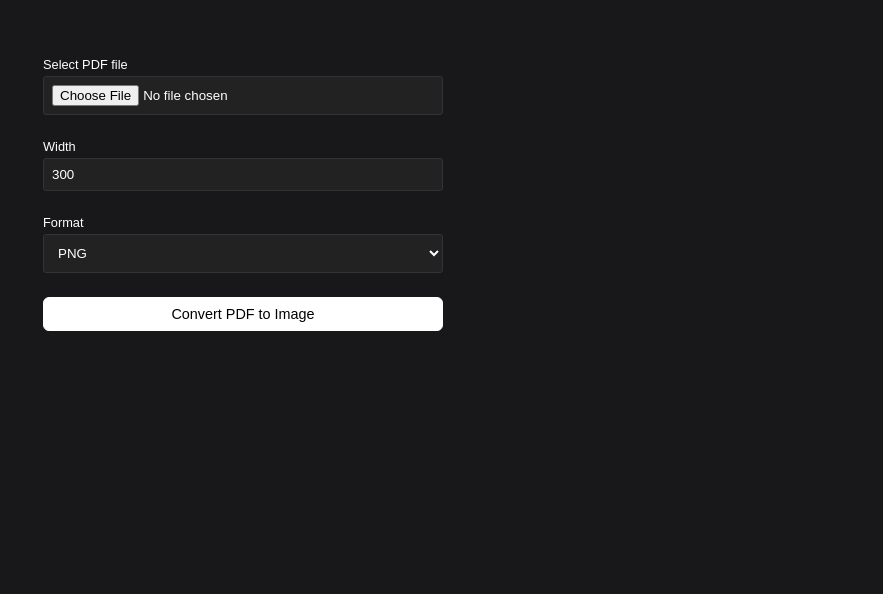
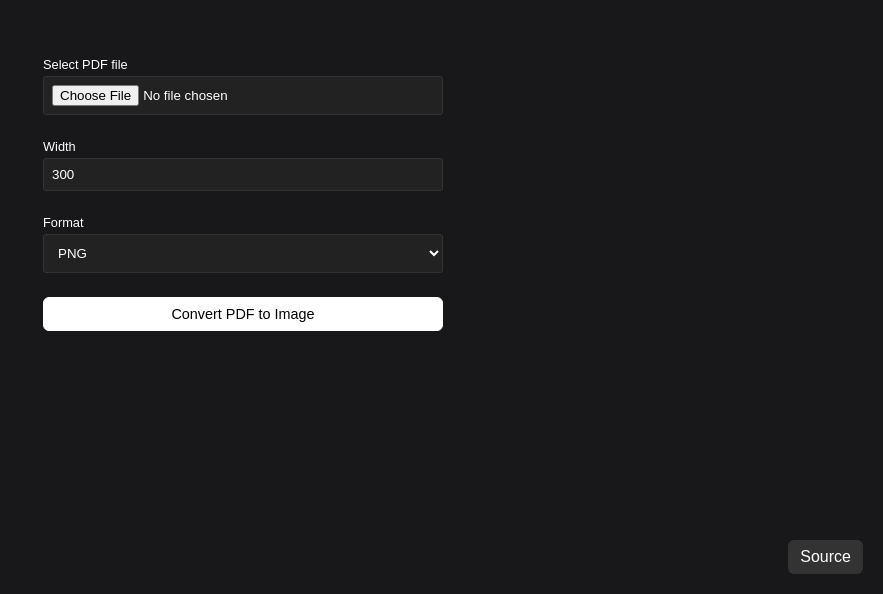
Before and after one commit to merthanmerter/pdf-image, a website: page src/views/index.html in a window 1280 px wide. Shown: the part 206-800 px from the top of the page, without its empty margins (397-1280 px from the left). Drawn offline with nearby package versions, Linux system fonts and the light colour scheme; files that its build step writes are made by us from their sources.

Commit message:
feat: add GitHub source link

```diff
--- a/src/public/styles.css
+++ b/src/public/styles.css
@@ -167,3 +167,20 @@ a:hover {
 .scrollbar::-webkit-scrollbar-thumb:hover {
   background: hsl(var(--muted-hover));
 }
+
+.github {
+  position: fixed;
+  bottom: 20px;
+  right: 20px;
+  color: #fff;
+  padding: 8px 12px;
+  border-radius: 6px;
+  background-color: #333;
+  transition: background-color 0.3s;
+  text-decoration: none;
+}
+
+.github:hover {
+  background-color: #444;
+  text-decoration: none;
+}
--- a/src/views/index.html
+++ b/src/views/index.html
@@ -76,6 +76,11 @@
       };
     }
   </script>
+
+  <a href="https://github.com/merthanmerter/pdf-image" target="_blank" class="github"
+    aria-label="View source on GitHub">
+    Source
+  </a>
 </body>
 
 </html>
```
Also changed, not shown: src/views/output.html (+4 -0 lines).
